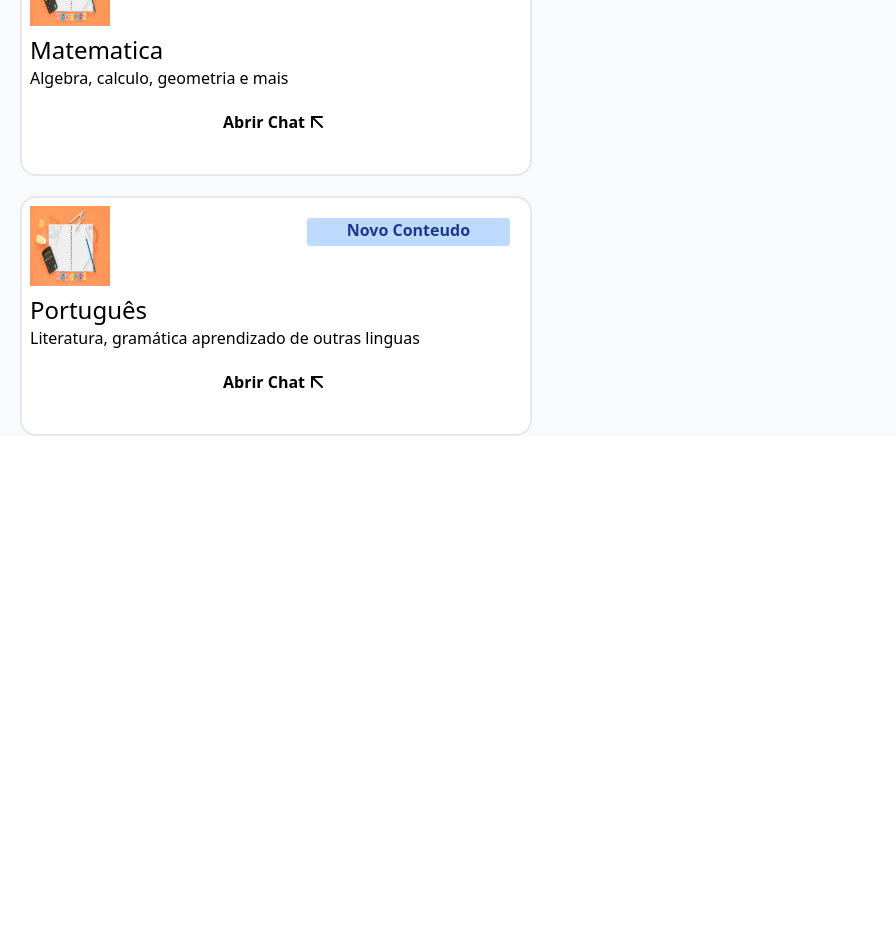
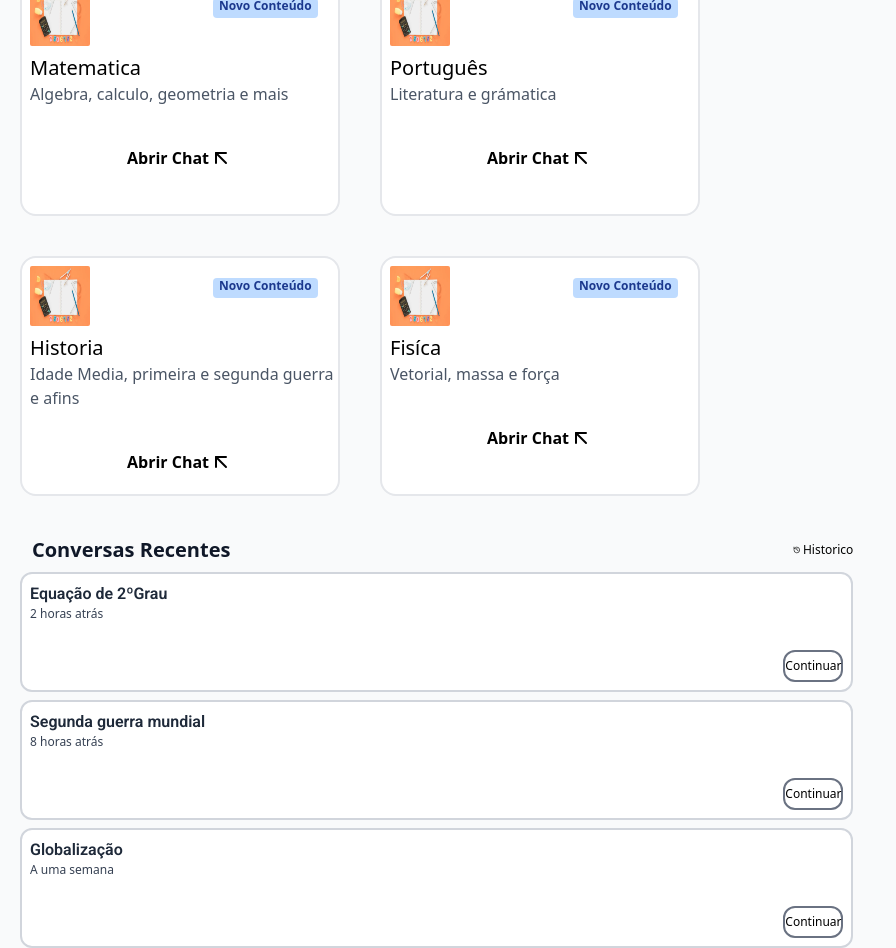
Before and after one commit to LuisBarbosaGit/OpenEducation, a Next.js app: page /aluno/1 in a window 1280 px wide. Shown: the part 240-1188 px from the top of the page, without its empty margins (0-896 px from the left). Before the commit the page ends 800 px from the top, so only its background shows below. Built offline with nearby package versions, Linux system fonts and the light colour scheme.

Commit message:
Finalizando page /aluno

```diff
--- a/src/app/aluno/[id]/page.tsx
+++ b/src/app/aluno/[id]/page.tsx
@@ -1,4 +1,5 @@
-import { ArrowUpLeft } from 'lucide-react';
+import SubjectCard from '@/app/components/SubjectCard/SubjectCard';
+import { ArrowUpLeft, HistoryIcon } from 'lucide-react';
 
 type studentPageProps = {
     id : number
@@ -20,36 +21,68 @@ export default function studentpage({id} : studentPageProps){
             </div>
            </nav>
            <main className="bg-gray-50 flexfont-Roboto ">
-                <div className=" m-5 flex gap-1 w-2/3 flex-col flex-wrap">
+                <div className=" ml-8 flex gap-1 w-2/3 flex-col flex-wrap">
                     <h1 className="font-semibold text-3xl text-gray-900 flex">Bem vindo de Volta! Luis</h1>
                     <h2 className="text-gray-600 flex">Oque vamos aprender hoje ?</h2>
+
                 </div>
+                <div className='flex justify-between w-2/4 items-center'>
+                    <h3 className="font-semibold text-lg text-gray-900 flex ml-8 mt-5 ">Minhas disciplinas</h3>
+                    <button className='hover:scale-105 transition-transform duration-100 cursor-pointer w-15 h-7 mt-5 bg-white text-xs text-black border-2 border-gray-400 rounded-md'>Todos</button>
+                </div>
+
                 {/* Separar em componente */}
-                <div className="m-5 w-2/5 max-w-2/4 rounded-2xl h-60 bg-white border-2 border-gray-200">
-                    <h2 className="bg-blue-200 text-blue-900 font-semibold m-5 w-2/5 rounded h-7 text-center float-right">Novo Conteudo</h2>
-                    <img src="/matematica.webp" alt=""  className="w-20 h-20 m-2"/>
-                    <div className="flex flex-col">
-                        <h2 className="text-2xl ml-2">Matematica</h2>
-                        <h3 className="ml-2">Algebra, calculo, geometria e mais</h3>
+                <div className='flex w-2/3 flex-wrap '>
+                    <SubjectCard tittle="Matematica" description="Algebra, calculo, geometria e mais">
+                    <img src="/matematica.webp" alt=""  className="w-15 h-15 m-2 rounded-xs"/>
+                    </SubjectCard>
+                    {/* Separar em componente */}
+                    <SubjectCard tittle="Português" description="Literatura e grámatica">
+                        <img src="/matematica.webp" alt=""  className="w-15 h-15  m-2 rounded-xs"/>
+                    </SubjectCard>
+                    <SubjectCard tittle="Historia" description="Idade Media, primeira e segunda guerra e afins">
+                        <img src="/matematica.webp" alt=""  className="w-15 h-15  m-2 rounded-xs"/>
+                    </SubjectCard>
+                    <SubjectCard tittle="Fisíca" description="Vetorial, massa e força">
+                        <img src="/matematica.webp" alt=""  className="w-15 h-15  m-2 rounded-xs"/>
+                    </SubjectCard>
+                </div>
+
+                <div>
+                    <div className='flex justify-between w-2/3 items-center flex-wrap'>
+                        <h1 className="font-semibold text-xl text-gray-900 flex ml-8 mt-5 ">Conversas Recentes</h1>
+                        <button className='hover:scale-105 transition-transform duration-100 cursor-pointer w-15 h-7 mt-5 text-xs text-black  rounded-md flex items-center gap-0.5'> <HistoryIcon/>Historico </button>
+                        <div className='w-full border-2 border-gray-300 h-30 rounded-xl ml-5 mt-2 p-2 bg-white flex justify-between'>
+                            <div>
+                                <h2 className='text-gray-800 font-Roboto font-semibold'>Equação de 2ºGrau</h2>
+                                <h3 className='text-gray-700 text-xs'>2 horas atrás</h3>
+                            </div>
+                            <div className='h-full'>
+                                <button className='w-15 h-8 mt-17 hover:scale-105 transition-transform duration-100 cursor-pointer rounded-xl border-2 border-gray-500 text-black text-xs'>Continuar</button>
+                            </div>
+                        </div>
+                        <div className='w-full border-2 border-gray-300 h-30 rounded-xl ml-5 mt-2 p-2 bg-white flex justify-between'>
+                            <div>
+                                <h2 className='text-gray-800 font-Roboto font-semibold'>Segunda guerra mundial</h2>
+                                <h3 className='text-gray-700 text-xs'>8 horas atrás</h3>
+                            </div>
+                            <div className='h-full'>
+                                <button className='w-15 h-8 mt-17 hover:scale-105 transition-transform duration-100 cursor-pointer rounded-xl border-2 border-gray-500 text-black text-xs'>Continuar</button>
+                            </div>
+                        </div>
+                        <div className='w-full border-2 border-gray-300 h-30 rounded-xl ml-5 mt-2 p-2 bg-white flex justify-between'>
+                            <div>
+                                <h2 className='text-gray-800 font-Roboto font-semibold'>Globalização</h2>
+                                <h3 className='text-gray-700 text-xs'>A uma semana</h3>
+                            </div>
+                            <div className='h-full'>
+                                <button className='w-15 h-8 mt-17 hover:scale-105 transition-transform duration-100 cursor-pointer rounded-xl border-2 border-gray-500 text-black text-xs'>Continuar</button>
+                            </div>
+                        </div>
                     </div>
-                    <div className="flex justify-center items-center">
-                        <h3 className="mt-5 font-semibold">Abrir Chat</h3>
-                        <button className='mt-5'><ArrowUpLeft /></button>
-                    </div>
+
                 </div>
-                {/* Separar em componente */}
-                <div className="m-5 w-2/5 max-w-2/4 rounded-2xl h-60 bg-white border-2 border-gray-200">
-                    <h2 className="bg-blue-200 text-blue-900 font-semibold m-5 w-2/5 rounded h-7 text-center float-right">Novo Conteudo</h2>
-                    <img src="/matematica.webp" alt=""  className="w-20 h-20 m-2"/>
-                    <div className="flex flex-col">
-                        <h2 className="text-2xl ml-2">Português</h2>
-                        <h3 className="ml-2">Literatura, gramática aprendizado de outras linguas</h3>
-                    </div>
-                    <div className="flex justify-center items-center">
-                        <h3 className="mt-5 font-semibold">Abrir Chat</h3>
-                        <button className='mt-5'><ArrowUpLeft /></button>
-                    </div>
-                </div>
+
            </main>
         </div>
     )
--- /dev/null
+++ b/src/app/components/SubjectCard/SubjectCard.tsx
@@ -0,0 +1,32 @@
+import { ArrowUpLeft } from "lucide-react";
+import { Children } from "react";
+
+
+type SubejectCardProps = {
+    tittle : string,
+    description : string,
+    children : React.ReactNode;
+}
+export default function SubjectCard({tittle, description, children} : SubejectCardProps){
+    return(
+        <div className="hover:scale-105 hover:transition-all cursor-pointer duration-100">
+            <div className="m-5 w-80 rounded-2xl h-60 bg-white border-2 border-gray-200">
+                <h2 className="bg-blue-200 text-blue-900 font-semibold m-5 w-2/6 rounded h-5 text-center text-xs text-center float-right">Novo Conteúdo</h2>
+            <div>
+                {children}
+            </div>
+            <div className="flex flex-col">
+                <h2 className="text-xl ml-2">{tittle}</h2>
+                <h3 className="ml-2 text-[16px] text-gray-600">{description}</h3>
+            </div>
+            <div className="flex justify-center mt-5">
+                <h3 className="mt-5 font-semibold">Abrir Chat</h3>
+                <button className='mt-5'><ArrowUpLeft /></button>
+            </div>
+
+        </div>
+
+    </div>
+    )
+
+}
```
